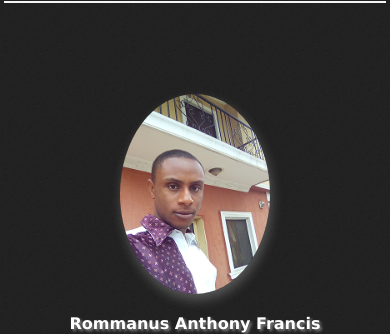
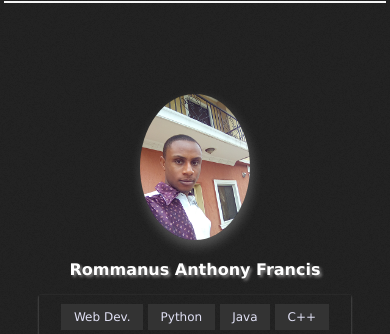
Before and after one commit to thonyromes/Portfolio, a plain HTML site: page index.html in a window 390 px wide. Shown: the part 52-386 px from the top of the page. Drawn offline with Linux system fonts and the light colour scheme.

```diff
--- a/css/main.css
+++ b/css/main.css
@@ -138,7 +138,7 @@ h1 {
         font-size: 0.75em;
     }
     .img1 {
-        width: 150px;
+        width: 35%;
     }
     .socials li {
         width: 10%;
```
